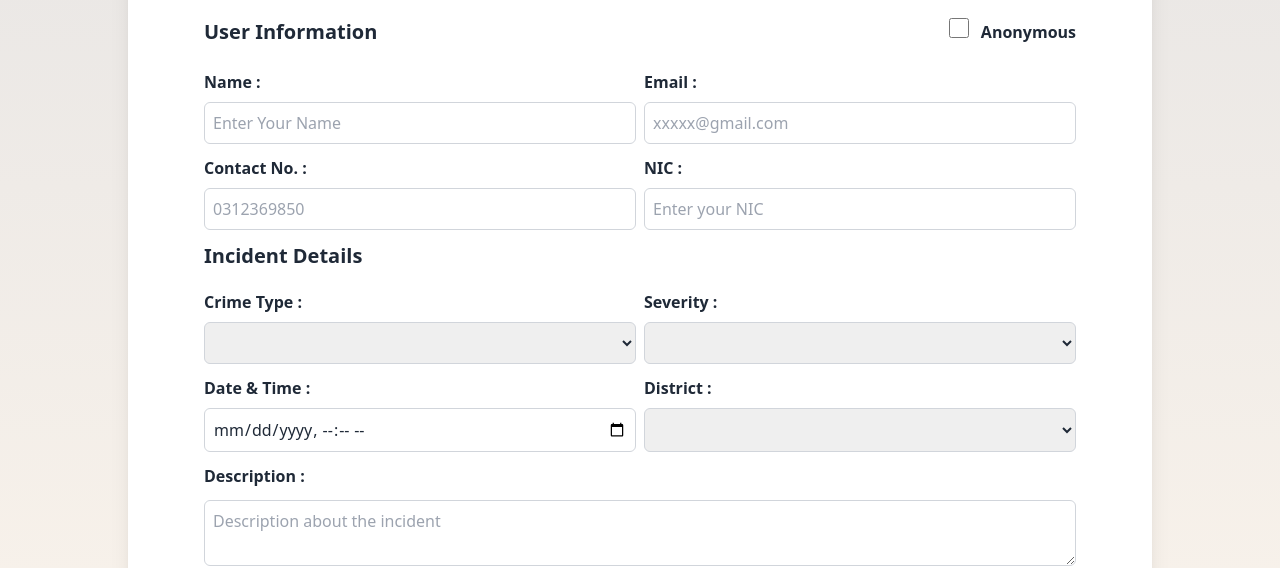
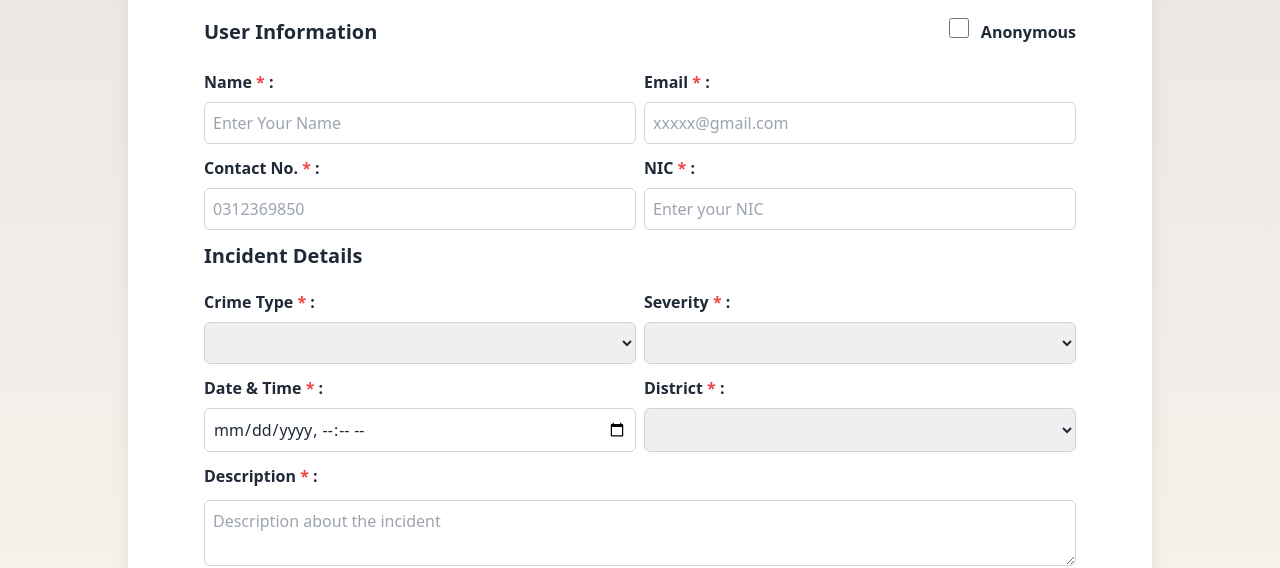
Before and after one commit to A-Himaa/Crime_Radar, a React (Create React App) app in the folder frontend/: page /newreport in a window 1280 px wide. Shown: the part 202-770 px from the top of the page. Built offline with nearby package versions, Linux system fonts and the light colour scheme.

Commit message:
Frontend validation update

```diff
--- a/frontend/src/Components/Report.js
+++ b/frontend/src/Components/Report.js
@@ -14,8 +14,18 @@ function Report(){
     const [description, setDescription] = useState("");
     const [image, setImage] = useState("");
 
+    const [errormail, setemailError] = useState("");
+    const [errornum, setnumError] = useState("");
+    const [errnic, setnicError] = useState("");
+
     function submit(e){
         e.preventDefault();
+
+        const form = e.target.closest('form');
+        if(!form.checkValidity()){
+            alert("Please Fill Out The Required Fields.");
+            return;
+        }
 
         const newReport = {
             anonymous,
@@ -93,8 +103,8 @@ axios.post("http://localhost:8070/report/newCrime", newReport )
 
             {/*---------1st Row---------*/}
                 <div className={`flex justify-between grid grid-cols-2 gap-2 pl-3 pr-3 mt-3  ${anonymous ? "opacity-50" : ''}`}>
-                    <label className="font-semibold">Name :</label>
-                    <label className="font-semibold">Email :</label>
+                    <label className="font-semibold">Name<span className="text-red-500"> *</span> :</label>
+                    <label className="font-semibold">Email<span className="text-red-500"> *</span> :</label>
 
                     {/* Name Validation */}
                     <input type="text"
@@ -126,7 +136,7 @@ axios.post("http://localhost:8070/report/newCrime", newReport )
                         value={email}
                         onKeyDown={(e) => {
                             const key = e.key;
-                            const isEmailLetter = /^[a-zA-Z0-9._+@-]$/.test(key)
+                            const isEmailLetter = /^[a-zA-Z0-9.@]$/.test(key)
                             const isBackspace = key === 'Backspace';
 
                             const isValid = isBackspace || isEmailLetter;
@@ -138,21 +148,30 @@ axios.post("http://localhost:8070/report/newCrime", newReport )
 
                         onChange={(e) => {
                             const newVal = e.target.value;
+                            setEmail(newVal);
+                        }}
 
-                            const validInput = /^[a-zA-Z0-9._+@-]*$/.test(newVal);
 
-                            if(validInput){
-                                setEmail(newVal);
+                        onBlur={() => {
+                            const validEmailRegex = /^[a-zA-Z0-9.]+@[a-zA-Z0-9.-]+\.[a-zA-Z]{2,}$/;
+
+                            if (!validEmailRegex.test(email)) {
+                                setemailError(true);
+
+                            } else {
+                                setemailError(false);
                             }
                         }}
-                    className="border border-gray-300 rounded-md w-full p-2" placeholder="xxxxx@gmail.com" disabled={anonymous} required />
+
+                        className={`border ${errormail ? "border-red-500 shadow-sm shadow-red-400" : "border-gray-300"} rounded-md w-full p-2`}
+                        placeholder="xxxxx@gmail.com"  required disabled={anonymous} />
 
                 </div>
 
             {/*---------2nd Row---------*/}
             <div className={`flex justify-between grid grid-cols-2 gap-2 pl-3 pr-3 mt-3 ${anonymous ? "opacity-50" : ''}`}>
-                    <label className="font-semibold">Contact No. :</label>
-                    <label className="font-semibold">NIC :</label>
+                    <label className="font-semibold">Contact No.<span className="text-red-500"> *</span> :</label>
+                    <label className="font-semibold">NIC<span className="text-red-500"> *</span> :</label>
 
 
                     <input type="text"
@@ -176,10 +195,22 @@ axios.post("http://localhost:8070/report/newCrime", newReport )
                                 setcontactNo(validNo);
                             }
                         }}
-
                         minLength={10}
                         maxLength={10}
-                    className="border border-gray-300 rounded-md w-full p-2" placeholder="0312369850" disabled={anonymous} required />
+
+                        onBlur={() => {
+                            const validPhone = /^\d{10}$/;
+
+                            if (!validPhone.test(contactNo)) {
+                                setnumError(true);
+
+                            } else {
+                                setnumError(false);
+                            }
+                        }}
+
+                        className={`border ${errornum ? "border-red-500 shadow-sm shadow-red-400" : "border-gray-300"} rounded-md w-full p-2`}
+                        placeholder="0312369850" disabled={anonymous} required />
 
 
                     {/* NIC validation */}
@@ -204,11 +235,24 @@ axios.post("http://localhost:8070/report/newCrime", newReport )
                                 setnic(validNic);
                             }
                         }}
-
                         minLength={10}
                         maxLength={12}
+
+                        onBlur={() => {
+                            const validnicold = /^\d{9}[Vv]$/;
+                            const validnicnew = /^\d{12}$/;
+
+                            if (!(validnicold.test(NIC) || validnicnew.test(NIC))) {
+                                setnicError(true);
+
+                            } else {
+                                setnicError(false);
+                            }
+                        }}
+
+                        className={`border ${errnic ? "border-red-500 shadow-sm shadow-red-400" : "border-gray-300"} rounded-md w-full p-2`}
                         placeholder="Enter your NIC"
-                        className="border border-gray-300 rounded-md w-full p-2" disabled={anonymous} required />
+                        disabled={anonymous} required />
                 </div>
 
                 {/* <hr className="border-gray-400 opacity-50 mt-5 " /> */}
@@ -219,8 +263,8 @@ axios.post("http://localhost:8070/report/newCrime", newReport )
 
                 {/*---------1st Row---------*/}
                 <div className="flex justify-between grid grid-cols-2 gap-2 pl-3 pr-3 mt-2 ">
-                    <label className="font-semibold">Crime Type :</label>
-                    <label className="font-semibold">Severity :</label>
+                    <label className="font-semibold">Crime Type<span className="text-red-500"> *</span> :</label>
+                    <label className="font-semibold">Severity<span className="text-red-500"> *</span> :</label>
 
                     {/* Crime Type */}
                     <select className="border border-gray-300 rounded-md w-full p-2 " onChange={(e) => setType(e.target.value)} required>
@@ -246,8 +290,8 @@ axios.post("http://localhost:8070/report/newCrime", newReport )
 
             {/*---------2nd Row---------*/}
             <div className="flex justify-between grid grid-cols-2 gap-2 pl-3 pr-3 mt-3">
-                    <label className="font-semibold">Date & Time :</label>
-                    <label className="font-semibold">District :</label>
+                    <label className="font-semibold">Date & Time<span className="text-red-500"> *</span> :</label>
+                    <label className="font-semibold">District<span className="text-red-500"> *</span> :</label>
 
                     <input type="datetime-local" className="border border-gray-300 rounded-md w-full p-2" onChange={(e) => setDatetime(e.target.value)} required />
 
@@ -286,7 +330,7 @@ axios.post("http://localhost:8070/report/newCrime", newReport )
 
                 {/*---------3rd Row---------*/}
                 <div className="pl-3 pr-3 pt-3">
-                    <label className="font-semibold">Description :</label>
+                    <label className="font-semibold">Description<span className="text-red-500"> *</span> :</label>
                     <textarea className="border border-gray-300 rounded-md w-full p-2 mt-3" placeholder="Description about the incident" onChange={(e) => setDescription(e.target.value)} required />
                 </div>
 
@@ -298,7 +342,7 @@ axios.post("http://localhost:8070/report/newCrime", newReport )
 
                 <div className="p-3 flex items-center">
                     <input type="checkbox" className="w-5 h-5" required/>
-                    <label className="pl-3">I hereby confirm that all the information provided is accurate and true to the best of my knowledge</label>
+                    <label className="pl-3">I hereby confirm that all the information provided is accurate and true to the best of my knowledge.</label>
                 </div>
 
                 <div className="flex justify-end">
```
